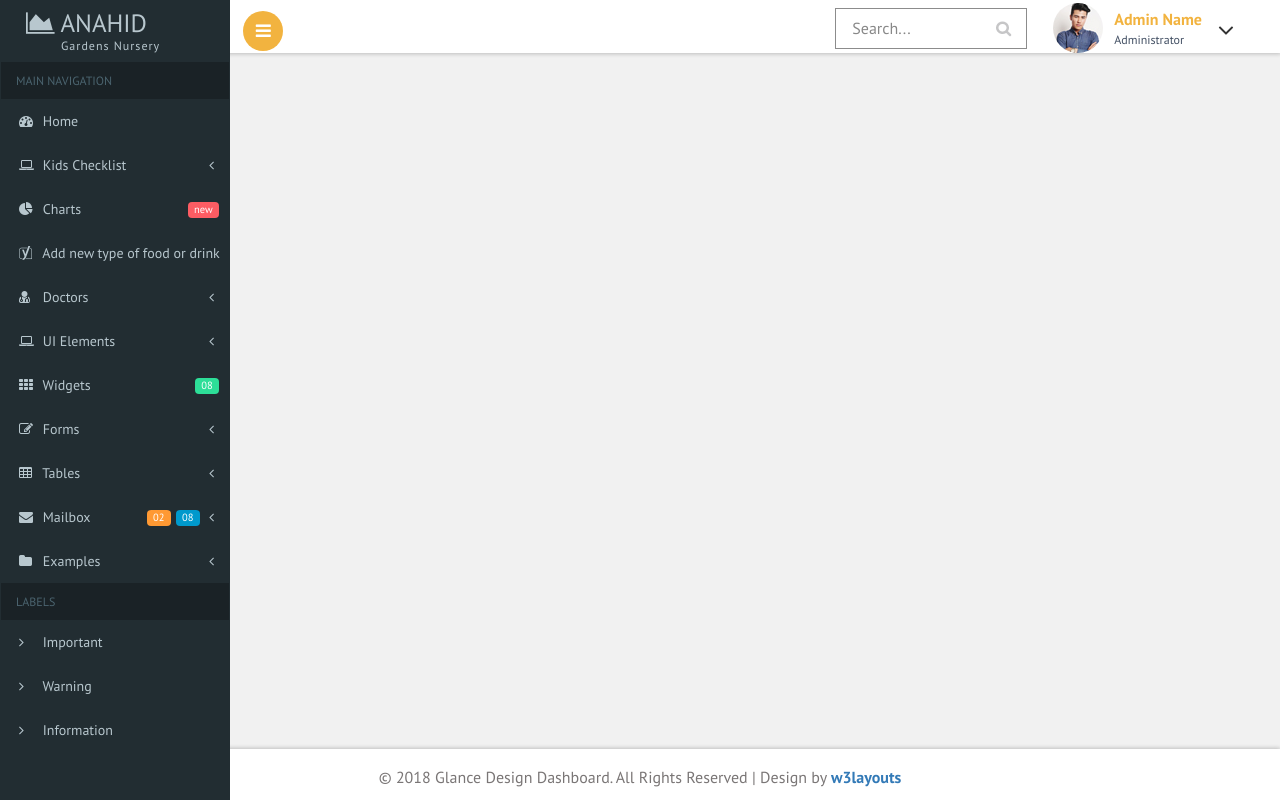
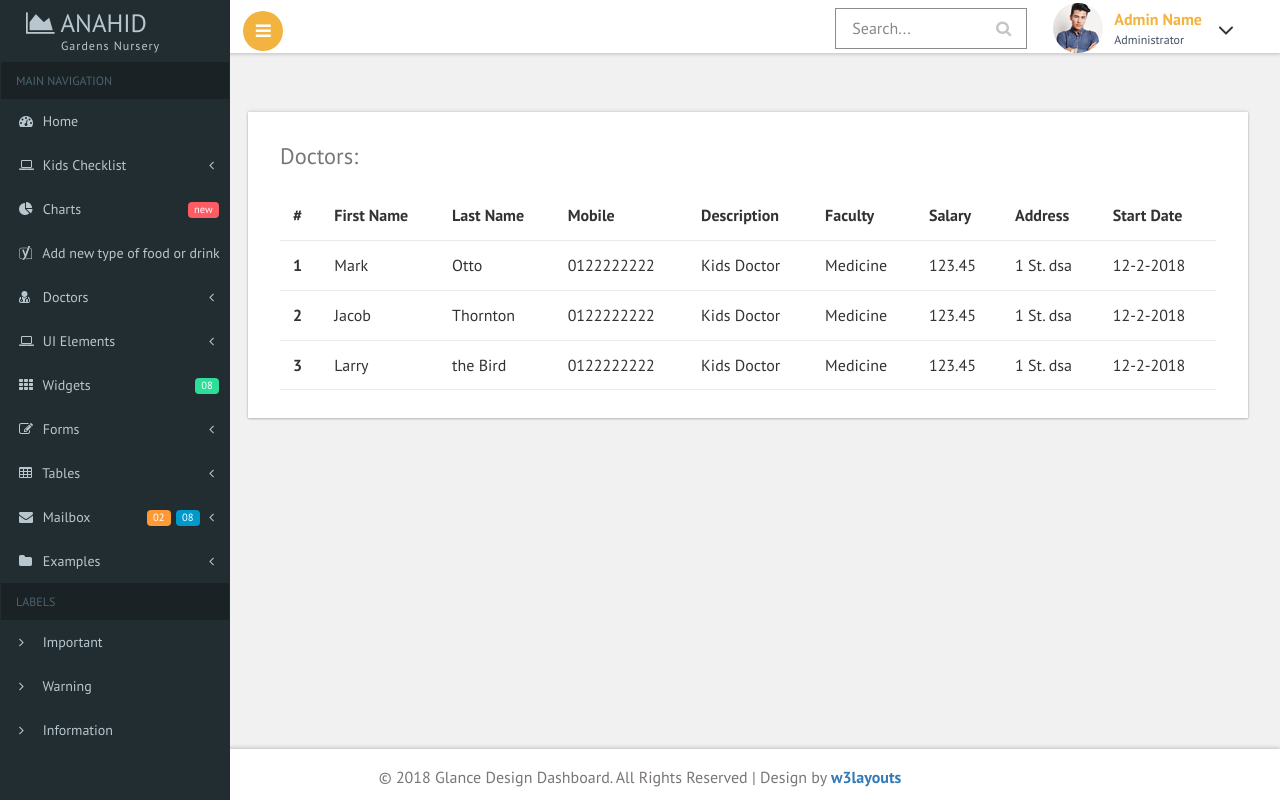
Before and after one commit to davidadel95/Anahid-Gardens, a PHP site: page /ShowDoctors.php in a window 1280 px wide. Run offline with PHP 8.4, Linux system fonts and the light colour scheme.

Commit message:
show doctors

```diff
--- a/ShowDoctors.php
+++ b/ShowDoctors.php
@@ -67,10 +67,61 @@ License URL: http://creativecommons.org/licenses/by/3.0/
 		<!-- main content start-->
 		<div id="page-wrapper">
 			<div class="main-page">
-
-
-
-
+        <div class="tables">
+          <div class="table-responsive bs-example widget-shadow" data-example-id="hoverable-table">
+            <h4>Doctors:</h4>
+            <table class="table table-hover">
+              <thead>
+                <tr>
+                  <th>#</th>
+                  <th>First Name</th>
+                  <th>Last Name</th>
+                  <th>Mobile</th>
+                  <th>Description</th>
+                  <th>Faculty</th>
+                  <th>Salary</th>
+                  <th>Address</th>
+                  <th>Start Date</th>
+                </tr>
+              </thead>
+              <tbody>
+                <tr>
+                  <th scope="row">1</th>
+                  <td>Mark</td>
+                  <td>Otto</td>
+                  <td>0122222222</td>
+                  <td>Kids Doctor</td>
+                  <td>Medicine</td>
+                  <td>123.45</td>
+                  <td>1 St. dsa</td>
+                  <td>12-2-2018</td>
+                </tr>
+                <tr>
+                  <th scope="row">2</th>
+                  <td>Jacob</td>
+                  <td>Thornton</td>
+                  <td>0122222222</td>
+                  <td>Kids Doctor</td>
+                  <td>Medicine</td>
+                  <td>123.45</td>
+                  <td>1 St. dsa</td>
+                  <td>12-2-2018</td>
+                </tr>
+                <tr>
+                  <th scope="row">3</th>
+                  <td>Larry</td>
+                  <td>the Bird</td>
+                  <td>0122222222</td>
+                  <td>Kids Doctor</td>
+                  <td>Medicine</td>
+                  <td>123.45</td>
+                  <td>1 St. dsa</td>
+                  <td>12-2-2018</td>
+                </tr>
+              </tbody>
+            </table>
+          </div>
+        </div>
 			</div>
 		</div>
 	<!--footer-->
```
